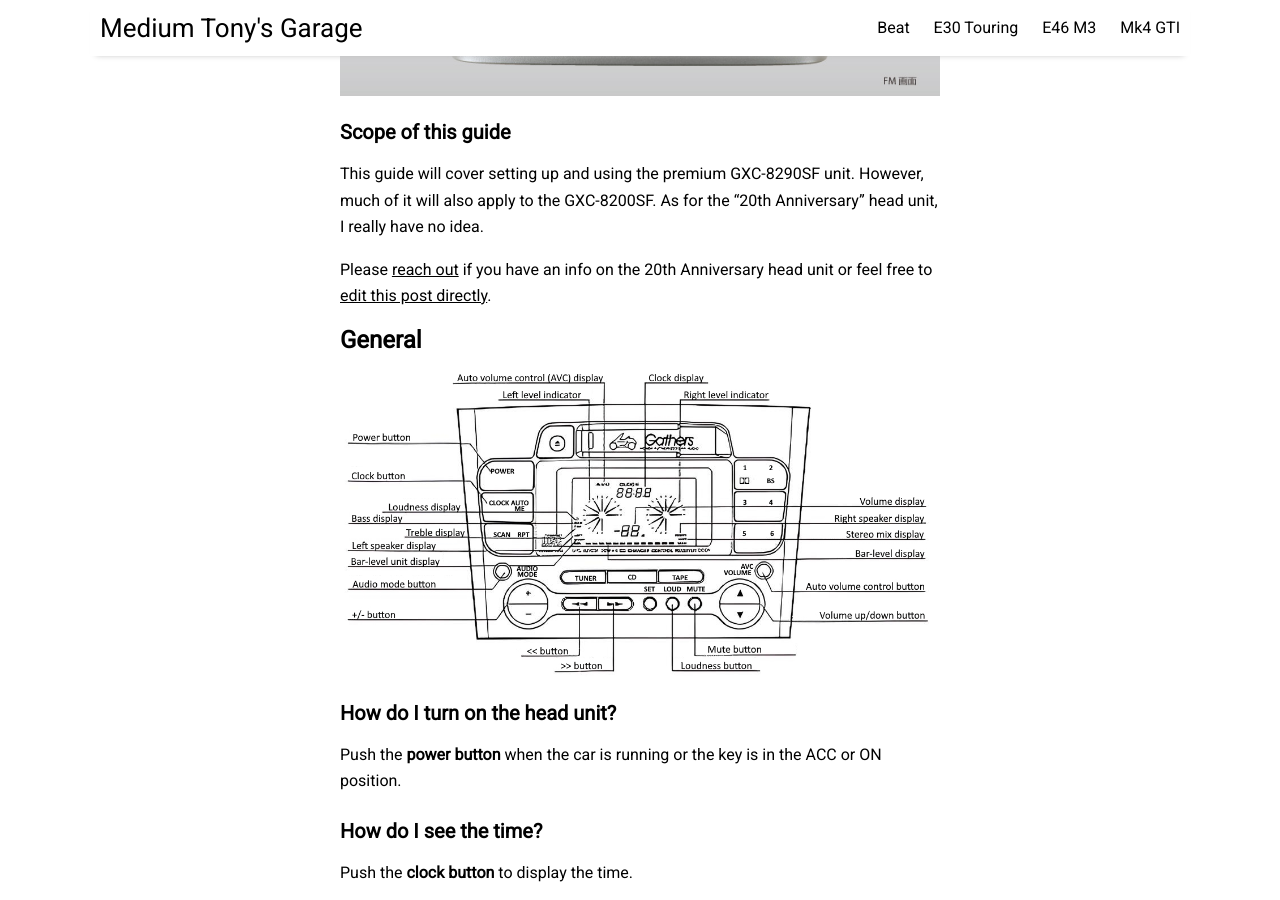
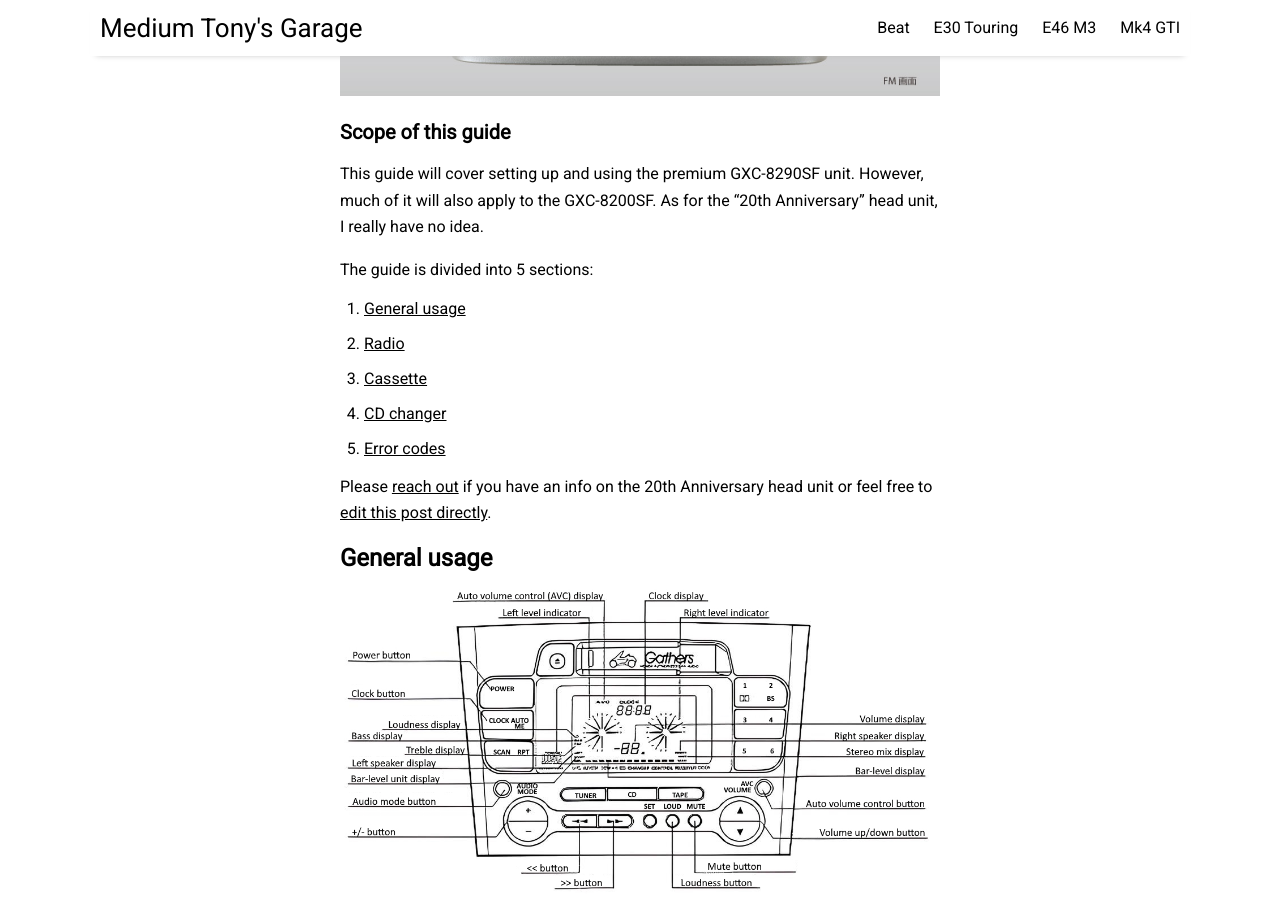
Before and after one commit to prestia/mediumtonys, a Jekyll site: the page built from _posts/2023-9-6-using-the-gathers-radio.md, in a window 1280 px wide and 900 px high, scrolled down 2170 px. Built offline with Jekyll 4.4.1, drawn with Linux system fonts in a browser that asks for light colours; nearby versions of some CDN libraries.

Commit message:
update post on gathers radio

```diff
--- a/_posts/2023-9-6-using-the-gathers-radio.md
+++ b/_posts/2023-9-6-using-the-gathers-radio.md
@@ -32,9 +32,17 @@ Around 2011, Honda released [a new Gathers head unit](https://www.honda.co.jp/AC
 
 This guide will cover setting up and using the premium GXC-8290SF unit. However, much of it will also apply to the GXC-8200SF. As for the "20th Anniversary" head unit, I really have no idea.
 
+The guide is divided into 5 sections:
+
+1. [General usage](#general-usage)
+2. [Radio](#radio)
+3. [Cassette](#cassette)
+4. [CD changer](#cd-changer)
+5. [Error codes](#error-codes)
+
 Please [reach out](mailto:tony@mediumtonysgarage.com)  if you have an info on the 20th Anniversary head unit or feel free to [edit this post directly](https://github.com/prestia/mediumtonys/blob/main/_posts/2023-9-6-using-the-gathers-radio.md).
 
-## General
+## General usage
 
 ![Diagram of the main GXC-8290SF buttons and features.](assets/img/using-the-gathers-radio/gxc-8290sf-translated-clean.jpg)
 
```
